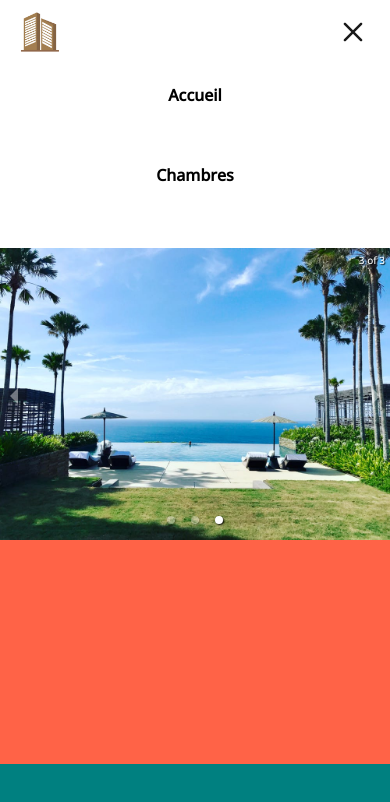
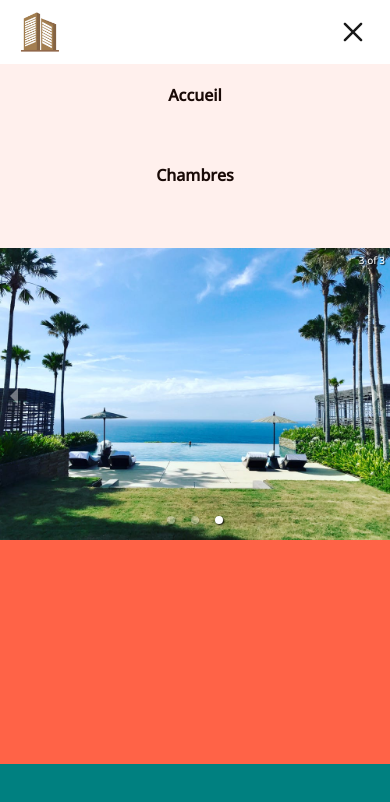
Before and after one commit to nemo256/hotel, a Next.js app: page / in a window 390 px wide. Both pictures are taken after a click on the button 358 px from the left and 32 px from the top of the page. Shown: the top 802 px of the page. Built offline with nearby package versions, Linux system fonts and the light colour scheme.

Commit message:
Fixed navbar transparency issue and responsivity...

```diff
--- a/src/components/accueil/Hero.js
+++ b/src/components/accueil/Hero.js
@@ -8,7 +8,7 @@ import { Carousel } from 'react-responsive-carousel';
 export default function Hero() {
   return (
     <>
-      <Carousel emulateTouch={true} infiniteLoop={true} autoPlay={true} interval={4000}>
+      <Carousel emulateTouch={true} infiniteLoop={true} autoPlay={true} interval={4000} zIndex={0}>
         <Image src='defaultBcg.jpeg' alt='first image' />
         <Image src='defaultBcg.jpeg' alt='first image' />
         <Image src='defaultBcg.jpeg' alt='first image' />
--- a/src/components/chambres/Main.js
+++ b/src/components/chambres/Main.js
@@ -143,7 +143,7 @@ export default function Main() {
                 </Fade>
                   :
                 <Fade left>
-                  <Image src={room.src} />
+                  <Image zIndex={0} src={room.src} />
                 </Fade>
               }
             </Center>
--- a/src/components/layouts/Layout.js
+++ b/src/components/layouts/Layout.js
@@ -17,6 +17,7 @@ export default function Layout({ children }) {
         w='100%'
         flexDirection='column'
         minH='100vh'
+        zIndex={0}
       >
         <Navbar />
         { children }
--- a/src/components/layouts/Navbar.js
+++ b/src/components/layouts/Navbar.js
@@ -146,6 +146,7 @@ export default function Navbar() {
             as='nav'
             spacing={4}
             align='center'
+            opacity={0.9}
           >
           {routes.map((route, index) => (
             <Link
```
